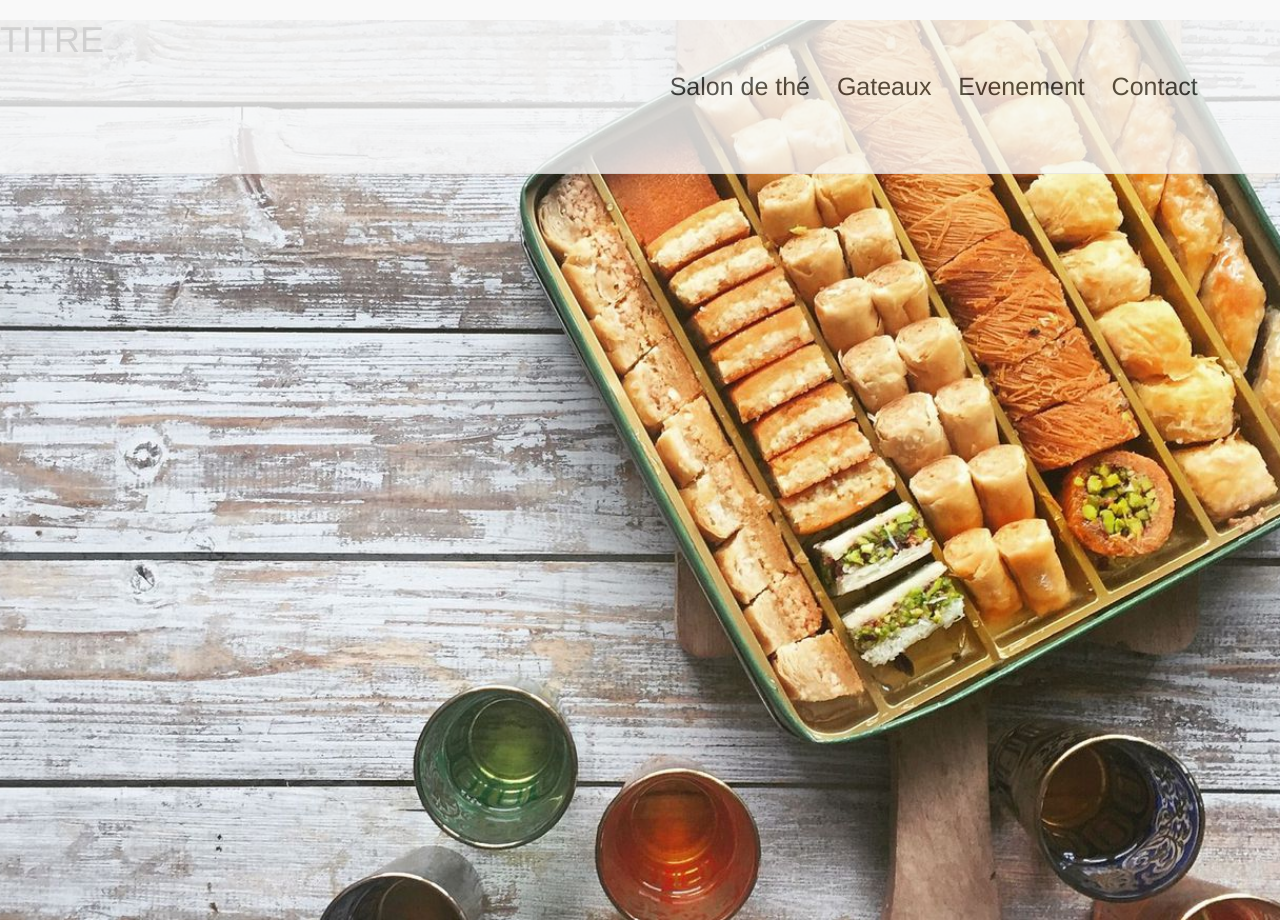
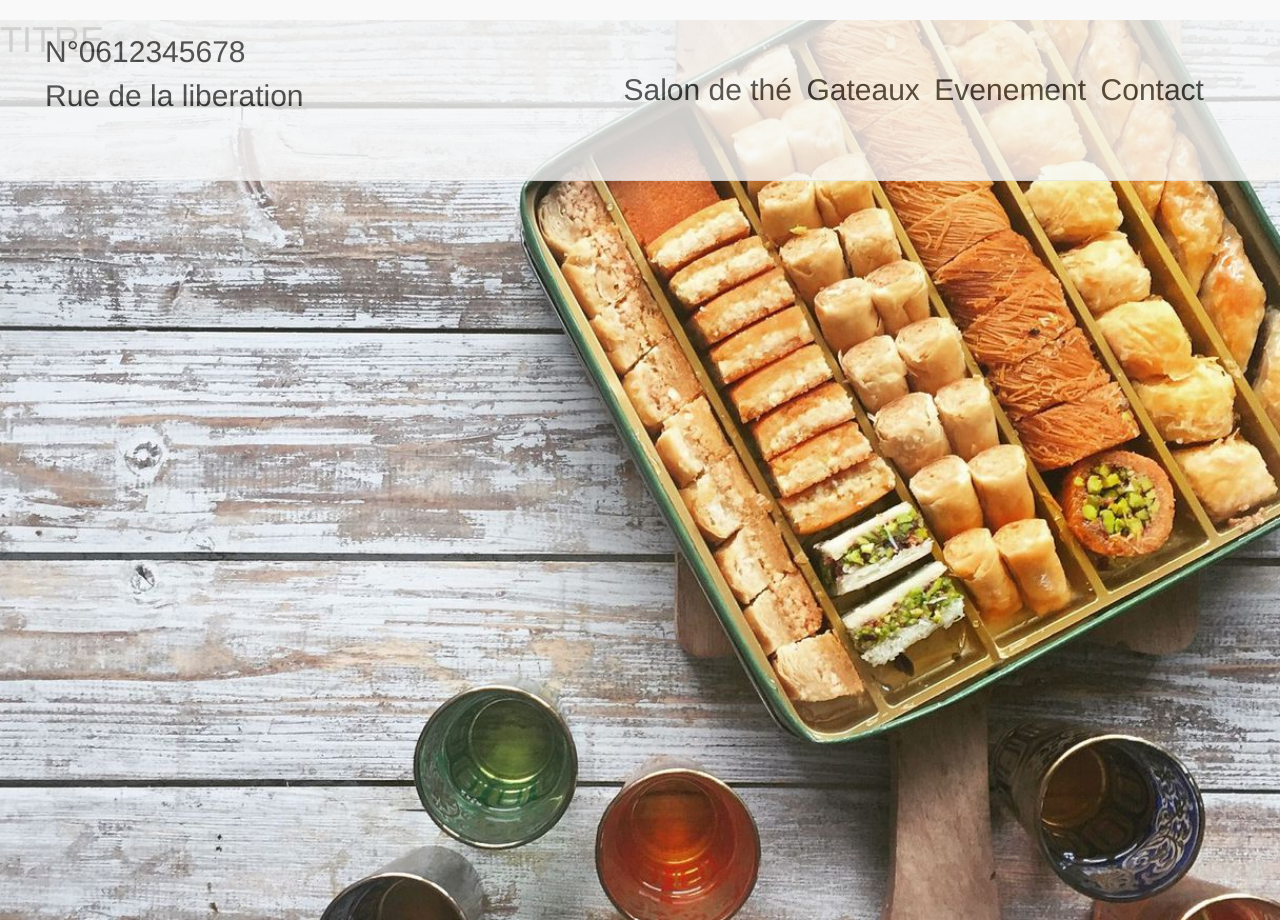
Before and after one commit to hm34400/Salon-the, a plain HTML site: page index.html in a window 1280 px wide. Shown: the top 920 px of the page. Drawn offline with Linux system fonts and the light colour scheme.

Commit message:
Progres NavBar

```diff
--- a/css/main.css
+++ b/css/main.css
@@ -1,24 +1,34 @@
 .navbar-default{  /* Bar de nav/header initiale ******/
-    font-size: 25px;
+    font-size: 30px;
     opacity: 0.8;
     padding: 45px;
-    -webkit-transition: all 0.2s;
-	-moz-transition: all 0.2s;
-	transition: all 0.2s;
+   -webkit-transition: all 0.150s ease-out;
+-moz-transition: all 0.150s ease-out;
+-ms-transition: all 0.150s ease-out;
+-o-transition: all 0.150s ease-out;
+transition: all 0.150s ease-out;
+
 
 }
 
 .navbar-default.bigcontent{ /* Bar de nav* *****/
+
+        font-size: 25px;
         padding: 0px;
         background-color: white;
         opacity: 1 ;
-        -webkit-transition: all 0.2s;
-	-moz-transition: all 0.2s;
-	transition: all 0.2s;
+        -webkit-transition: all 0.150s ease-out;
+-moz-transition: all 0.150s ease-out;
+-ms-transition: all 0.150s ease-out;
+-o-transition: all 0.150s ease-out;
+transition: all 0.150s ease-out;
+
+
 }
 
 
- .navbar-default > ul{ /* Bouton menu ******/
+ .navbar-default > :first-child{ /* Bouton menu ******/
+     padding: 0px;
      display: flex ;
      float: right;
      width: 50%;
@@ -26,6 +36,32 @@
      margin: 2%;
      list-style: none;
 
+ }
+
+
+ .contact{
+     float: right;
+    position: absolute;
+    top: 31px;
+    margin: 0px;
+    padding: 0px;
+    display: flex;
+    flex-direction: column;
+    justify-content: space-between;
+    height: 87px;
+    list-style: none;
+    -moz-transition: all 0.50s ease-out;
+-ms-transition: all 0.50s ease-out;
+-o-transition: all 0.50s ease-out;
+transition: all 0.50s ease-out;
+ }
+
+ .contact.cache{/*cache contact de la navbar********/
+     visibility: hidden;
+     -moz-transition: all 0.150s ease-out;
+-ms-transition: all 0.150s ease-out;
+-o-transition: all 0.150s ease-out;
+transition: all 0.150s ease-out;
  }
 
 header{  /* Bouton menu ******/
--- a/index.html
+++ b/index.html
@@ -10,7 +10,6 @@
     <body>
         <header>
             <h1>TITRE</h1>
-
         </header>
          <nav class="nav1 navbar navbar-default navbar-fixed-top">
             <ul>
@@ -18,6 +17,10 @@
                 <li>Gateaux</li>
                 <li>Evenement</li>
                 <li>Contact</li>
+            </ul>
+             <ul class="contact">
+                <li>N°0612345678</li>
+                <li>Rue de la liberation</li>
             </ul>
         </nav>
         <div class="grosse">
--- a/script/script.js
+++ b/script/script.js
@@ -1,7 +1,4 @@
-//window.innerWidth
-//window.innerHeight
-//window.outerWidth
-//window.outerHeight
+
 
 $("header").css("height", window.innerHeight + 100 ); // Header Taille
 
@@ -12,13 +9,15 @@ $("header").css("height", window.innerHeight + 100 ); // Header Taille
 $(document).ready(function(){
 
    $(window).scroll(function(){  /*Fonction ecoute le scroll*****/
-  var scrollTop = $(this).scrollTop();
 
     if($(window).scrollTop() > 100){ /*Nombre de pixcel pour condition ok***/
 
-          $('.navbar-default').addClass("bigcontent");/*Aplique la classe****/
+          $('.navbar-default').addClass("bigcontent");/*Aplique les classes****/
+          $('.contact').addClass("cache");
   }
-  else{$('.navbar-default').removeClass("bigcontent");}
+  else{$('.navbar-default').removeClass("bigcontent");
+        $('.contact').removeClass("cache");
+       }
 
        });
 
```
Also changed, not shown: css/img/107.jpg (added).
